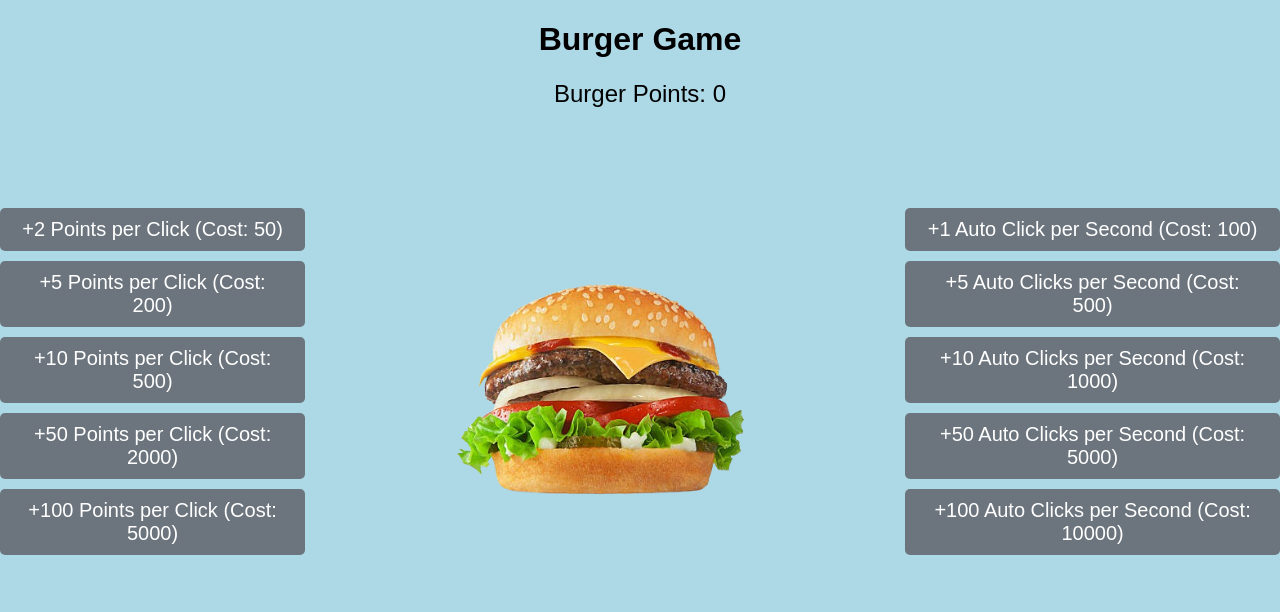
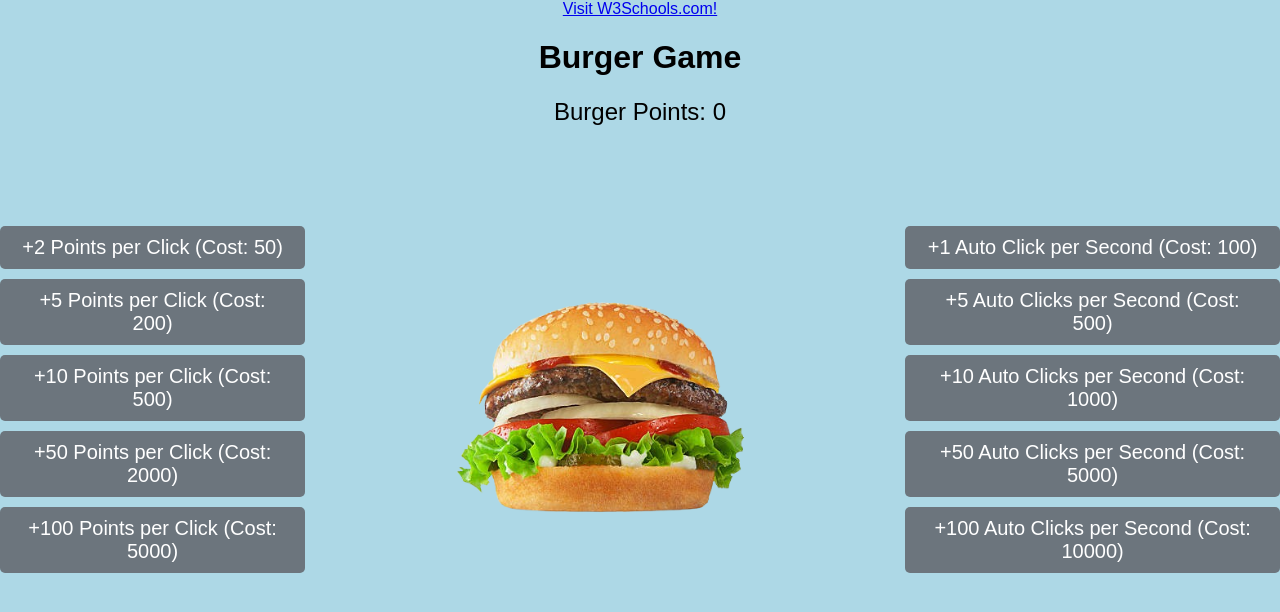
Before and after one commit to Grog6/Burger-Click, a plain HTML site: page index.html in a window 1280 px wide. Drawn offline with Linux system fonts and the light colour scheme.

Commit message:
Update index.html

```diff
--- a/index.html
+++ b/index.html
@@ -75,6 +75,7 @@
     </style>
 </head>
 <body>
+    <a href="achievements.html">Visit W3Schools.com!</a>
     <h1>Burger Game</h1>
     <div id="score">Burger Points: 0</div>
     <div id="game-container">
```
